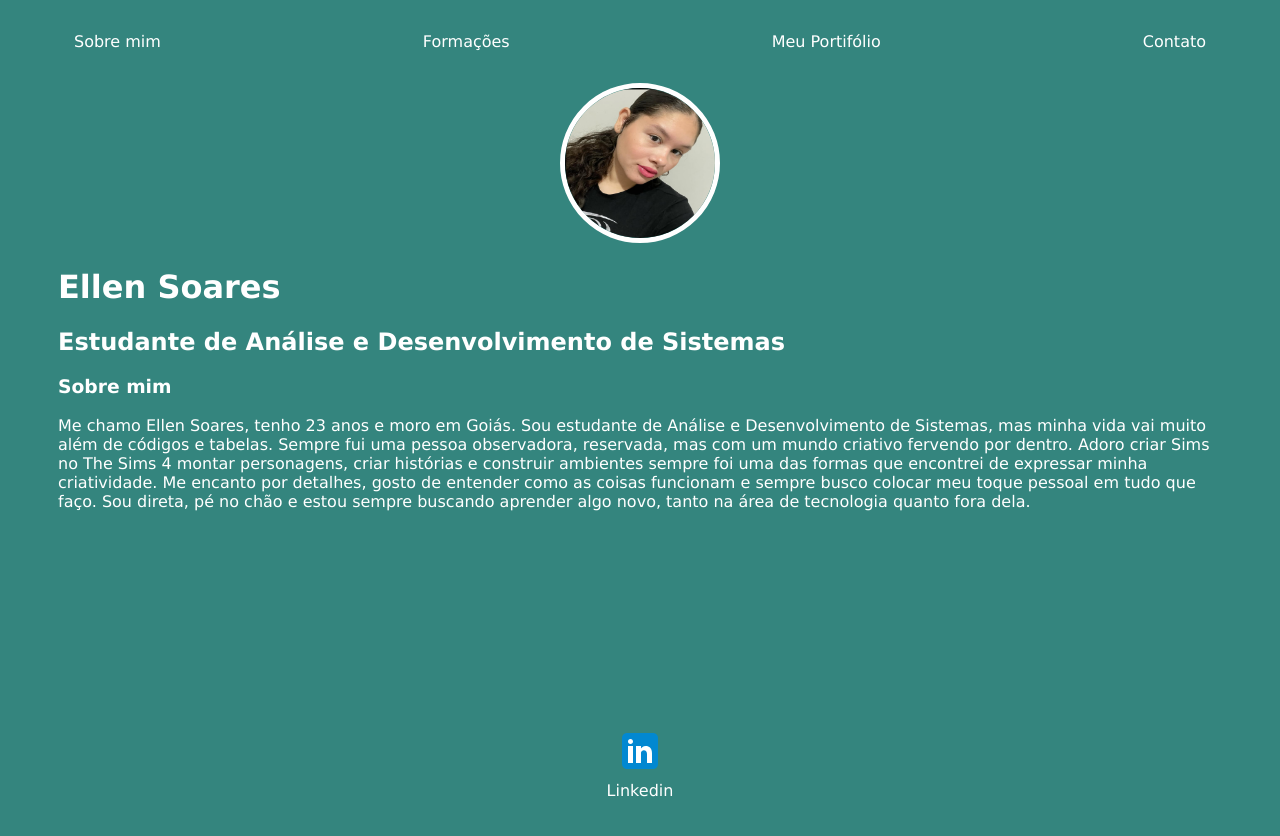
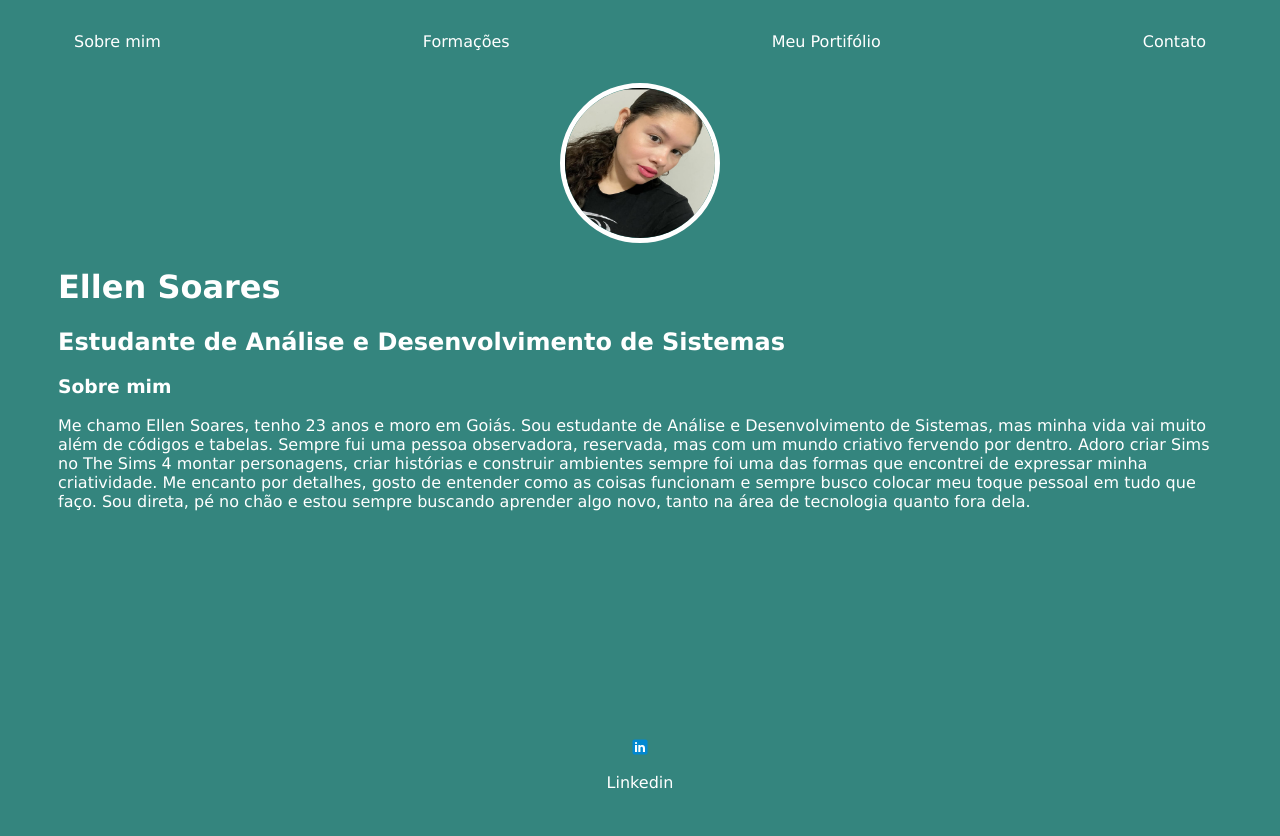
Before and after one commit to EllenSoares/ellensoares, a plain HTML site: page index.html in a window 1280 px wide. Drawn offline with Linux system fonts and the light colour scheme.

Commit message:
Update index.css

```diff
--- a/index.css
+++ b/index.css
@@ -37,7 +37,7 @@ h2 {
     color: white;
 }
 
-footer imag {
+footer img {
     width: 20px;
     height: 40px;
 }
```
